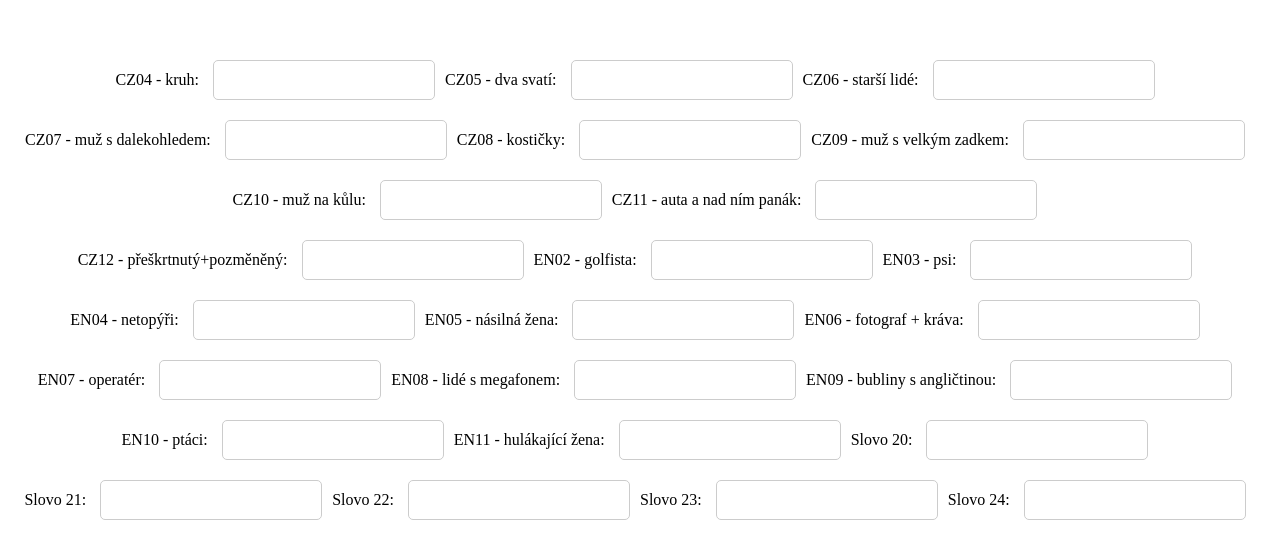
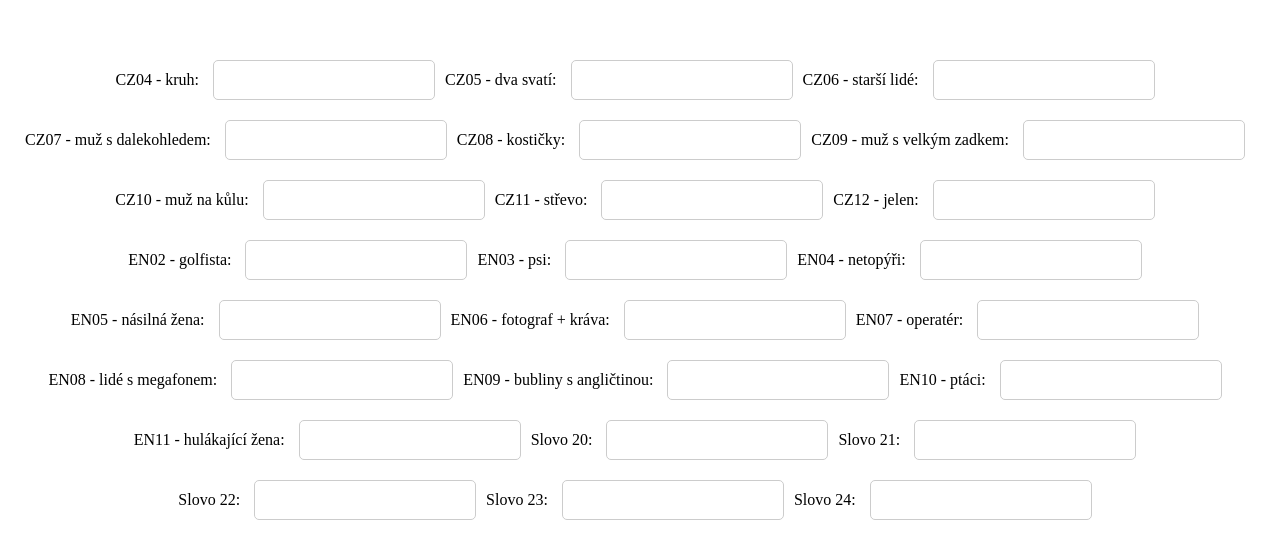
Before and after one commit to Pilif007/Ov-ova-, a plain HTML site: page index.html in a window 1280 px wide. Drawn offline with Linux system fonts and the light colour scheme.

Commit message:
Update index.html

```diff
--- a/index.html
+++ b/index.html
@@ -78,12 +78,12 @@
 			<span class="result"></span>
 		</div>
 		<div>
-			<label for="input8">CZ11 - auta a nad ním panák:</label>
+			<label for="input8">CZ11 - střevo:</label>
 			<input type="text" id="input8">
 			<span class="result"></span>
 		</div>
 		<div>
-			<label for="input9">CZ12 - přeškrtnutý+pozměněný:</label>
+			<label for="input9">CZ12 - jelen:</label>
 			<input type="text" id="input9">
 			<span class="result"></span>
 		</div>
@@ -174,7 +174,7 @@
 			'input5': 'restart',
 			'input6': 'řízek',
 			'input7': 'pilot',
-			'input8': 'kolonka',
+			'input8': 'zácpa',
 			'input9': 'palindrom',
 			'input10': 'birdie',
 			'input11': 'paradox',
```
